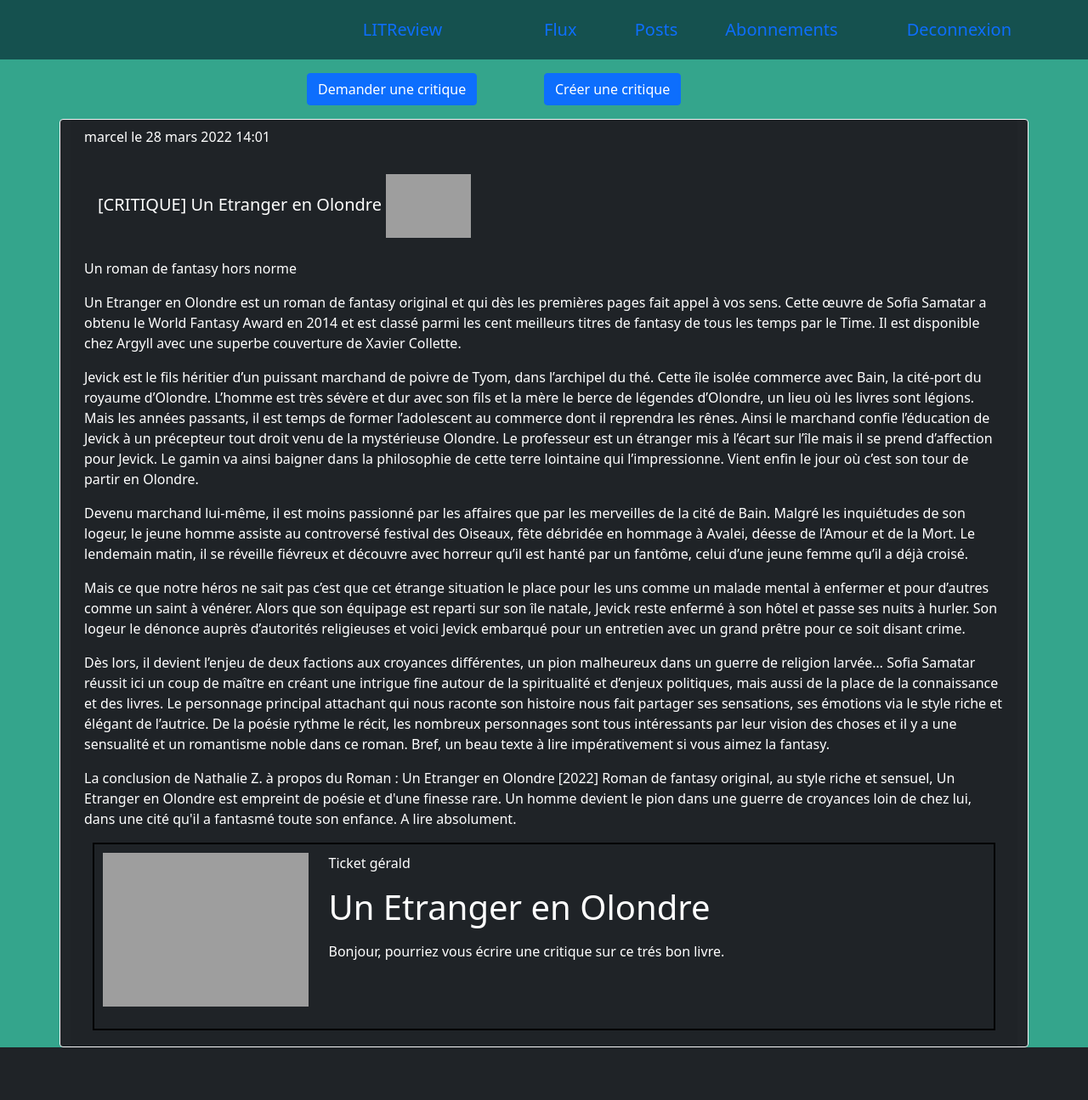
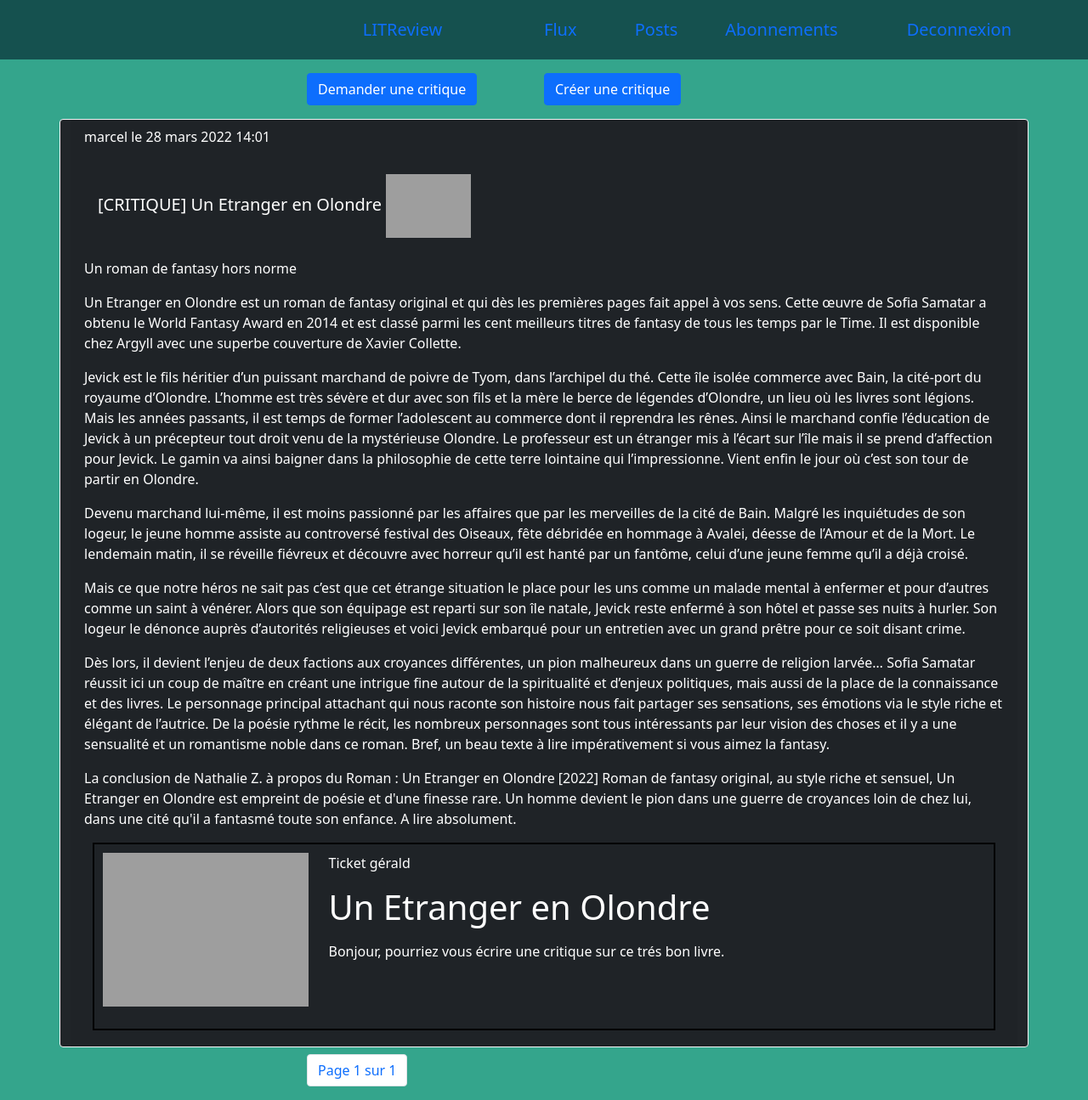
Before and after one commit to vianneyba/OPC_P09, a Django app: page /review/user/5 in a window 1280 px wide. Shown: the whole page at 85% size. Before the commit the page ends 1233 px from the top, so only its background shows below. Run offline with Django 4.2, Linux system fonts and the light colour scheme; a user stored in the database is signed in; data comes from the database, SQL or seed files in the repository; some libraries are stand-ins or nearby versions; grey boxes are pictures that could not be loaded.

Commit message:
add paginator

```diff
--- a/review/templates/review/accueil.html
+++ b/review/templates/review/accueil.html
@@ -19,4 +19,7 @@
         {% include 'review/part__ticket.html' with ticket=post %}
     {% endif %}
 {% endfor %}
+
+{% include 'review/part__paginator.html' with page_obj=posts %}
+
 {% endblock %}
--- /dev/null
+++ b/review/templates/review/part__paginator.html
@@ -0,0 +1,23 @@
+<div class="row justify-content-md-center mt-2">
+    <div class="col-md-6">
+        <nav aria-label="Page navigation example">
+            <ul class="pagination">
+                {% if page_obj.has_previous %}
+                    <li class="page-item">
+                        <a class="page-link" href="?page={{ page_obj.previous_page_number }}">Previous</a>
+                    </li>
+                {% endif %}
+                <li class="page-item">
+                    <span class="page-link">
+                        Page {{ page_obj.number }} sur {{ page_obj.paginator.num_pages }}
+                    </span>
+                </li>
+                {% if page_obj.has_next %}
+                    <li class="page-item">
+                        <a class="page-link" href="?page={{ page_obj.next_page_number }}">Next</a>
+                    </li>
+                {% endif %}
+            </ul>
+        </nav>
+    </div>
+</div>
--- a/review/views.py
+++ b/review/views.py
@@ -6,7 +6,9 @@ from review.models import UserFollows, Review, Ticket
 from review.forms import SubscriptionForm, TicketForm, ReviewForm
 from django.db.models import Value, Q, CharField
 from datetime import date
+from django.core.paginator import Paginator
 
+number_of_pages = 10
 
 def aggregation_tickets_reviews(tickets, reviews):
     tickets = tickets.annotate(content_type=Value('TICKET', CharField()))
@@ -44,10 +46,16 @@ def view_by_user(request, pk):
     reviews = Review.objects.filter(user=pk).order_by('-time_created')
     tickets = Ticket.objects.filter(
         user=pk).order_by('-time_created')
+
+    paginator = Paginator(aggregation_tickets_reviews(tickets, reviews), number_of_pages)
+    page_number = request.GET.get('page')
+    page_obj = paginator.get_page(page_number)
+
     context = {
-        'posts': aggregation_tickets_reviews(tickets, reviews),
+        'posts': page_obj,
         'title_page': 'by_user'
     }
+
     if request.user.id == pk:
         context['my_posts'] = True
     return render(request, html_template, context)
@@ -73,8 +81,13 @@ def acceuil(request):
         print(f'review.headline = {review.headline}')
     for ticket in tickets:
         print(f'ticket.title= {ticket.title}')
+
+    paginator = Paginator(aggregation_tickets_reviews(tickets, reviews), number_of_pages)
+    page_number = request.GET.get('page')
+    page_obj = paginator.get_page(page_number)
+
     context = {
-        'posts': aggregation_tickets_reviews(tickets, reviews),
+        'posts': page_obj,
     }
 
     return render(request, html_template, context)
```
